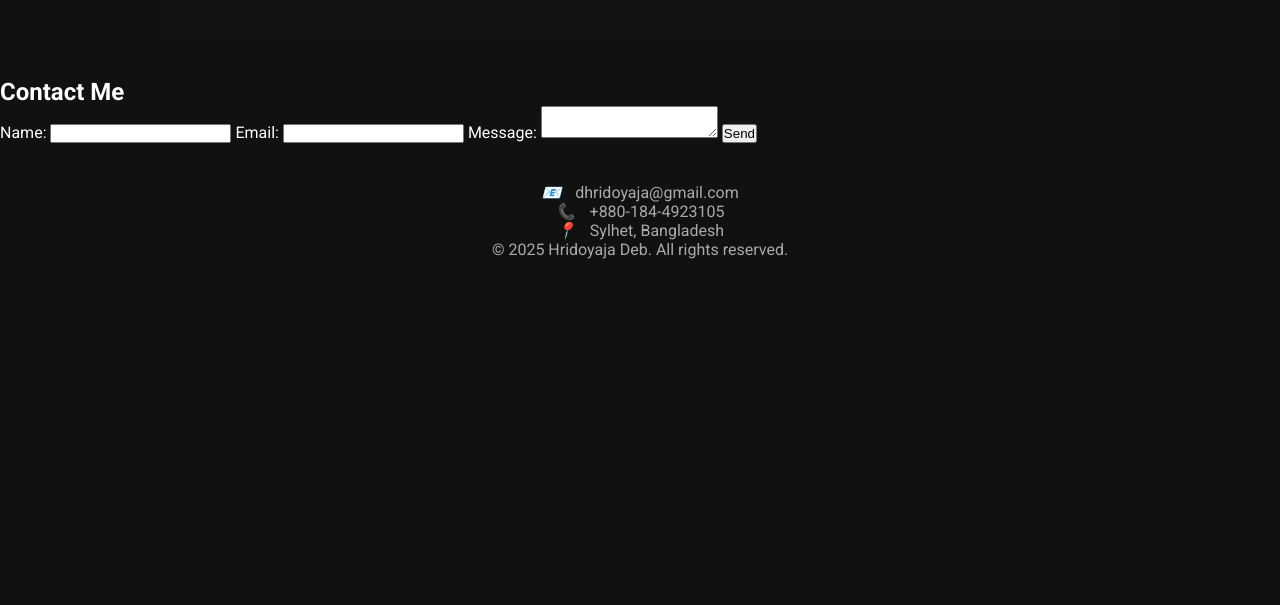
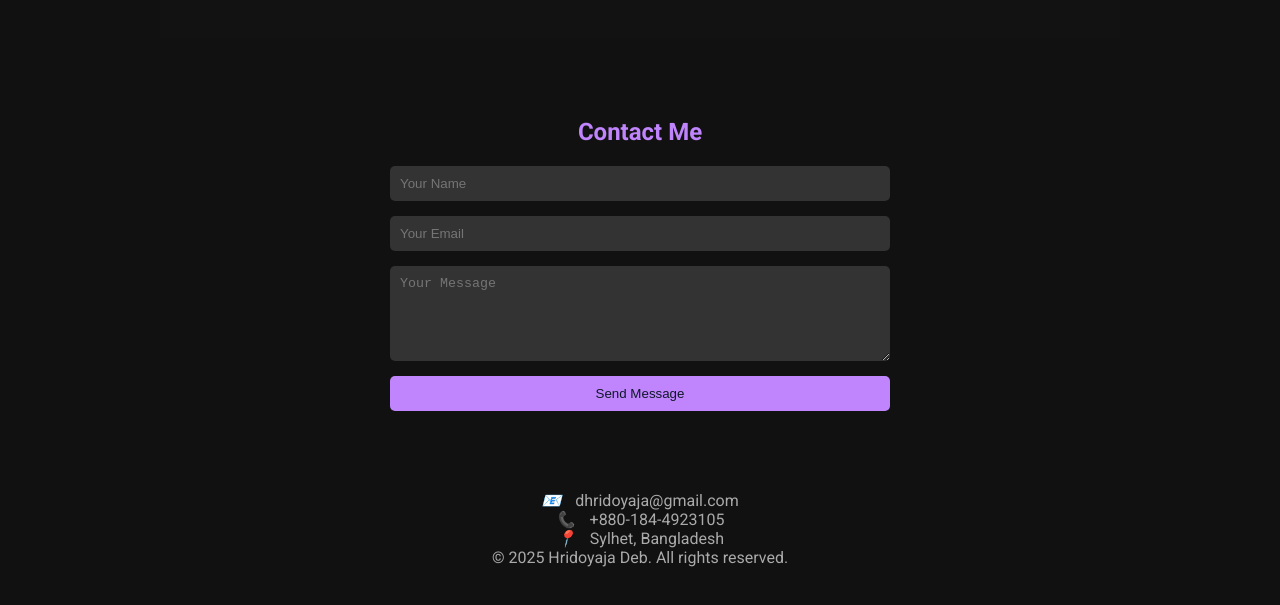
Before and after one commit to Hrid666/Hridoyaja-Deb, a plain HTML site: page index.html in a window 1280 px wide. Shown: the part 2881-3486 px from the top of the page. Before the commit the page ends 3180 px from the top, so only its background shows below. Drawn offline with Linux system fonts and the light colour scheme.

Commit message:
index.html

```diff
--- a/index.html
+++ b/index.html
@@ -618,25 +618,16 @@
   </section>
 
   <!-- Contact Section -->
-  <section id="contact">
+  <!-- Contact Section -->
+  <section class="section contact" id="contact">
     <h2>Contact Me</h2>
-    <form name="contact" method="POST" data-netlify="true">
-      <input type="hidden" name="form-name" value="contact" />
-
-      <label for="name">Name:</label>
-      <input type="text" id="name" name="name" required />
-
-      <label for="email">Email:</label>
-      <input type="email" id="email" name="email" required />
-
-      <label for="message">Message:</label>
-      <textarea id="message" name="message" required></textarea>
-
-      <button type="submit">Send</button>
+    <form>
+      <input type="text" placeholder="Your Name" required />
+      <input type="email" placeholder="Your Email" required />
+      <textarea rows="5" placeholder="Your Message" required></textarea>
+      <button type="submit">Send Message</button>
     </form>
   </section>
-
-
   <!-- Footer -->
   <section class="footer">
     <p><i>📧</i> dhridoyaja@gmail.com</p>
```
